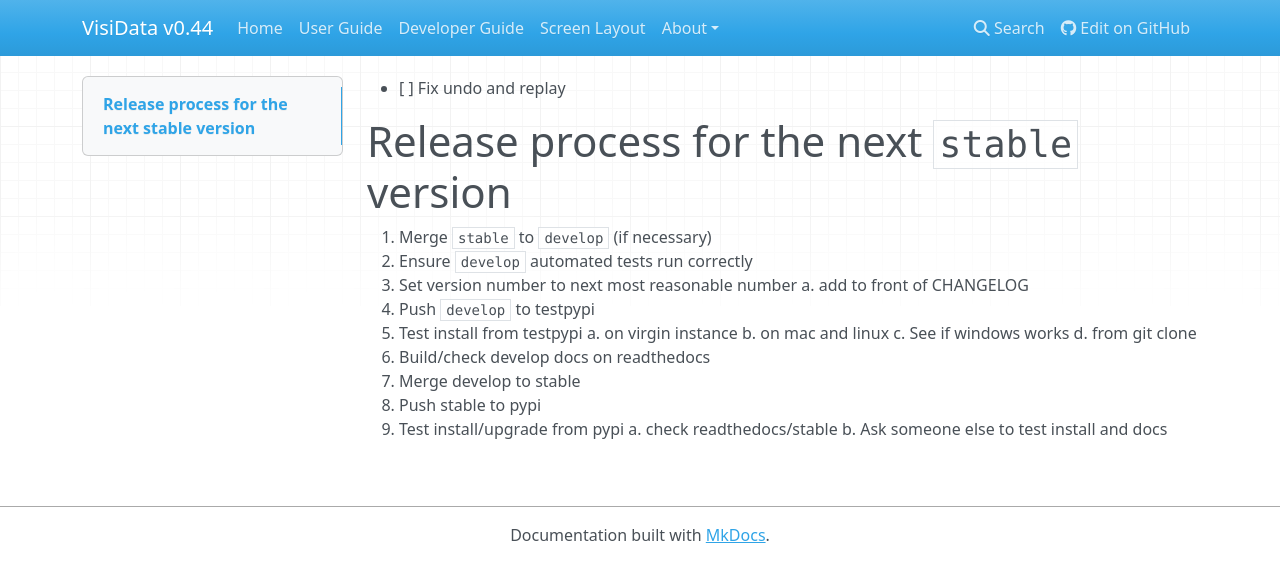
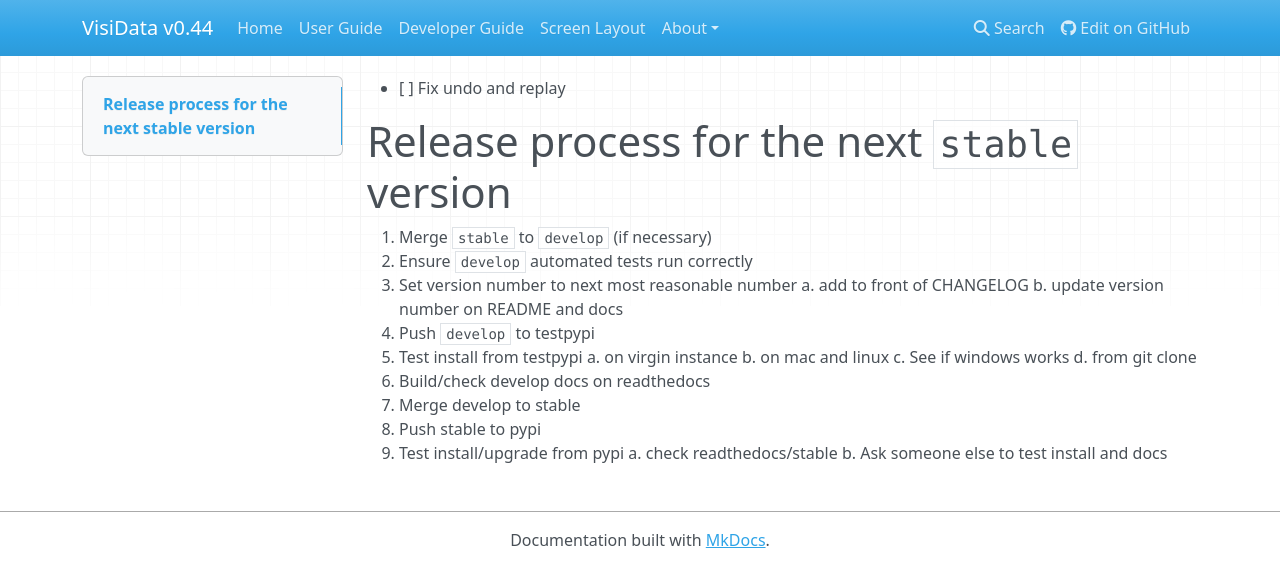
Before and after one commit to saulpw/visidata, an MkDocs documentation site: the page built from docs/RELEASE.md, in a window 1280 px wide. Shown: the top 587 px of the page. Built offline with MkDocs 1.6.1, drawn with Linux system fonts in a browser that asks for light colours; nearby versions of some CDN libraries; old or Windows-style settings are respelled for this version of MkDocs.

Commit message:
Update RELEASE.md

```diff
--- a/docs/RELEASE.md
+++ b/docs/RELEASE.md
@@ -6,6 +6,7 @@
 2. Ensure `develop` automated tests run correctly
 3. Set version number to next most reasonable number
    a. add to front of CHANGELOG
+   b. update version number on README and docs
 4. Push `develop` to testpypi
 5. Test install from testpypi
    a. on virgin instance
```
